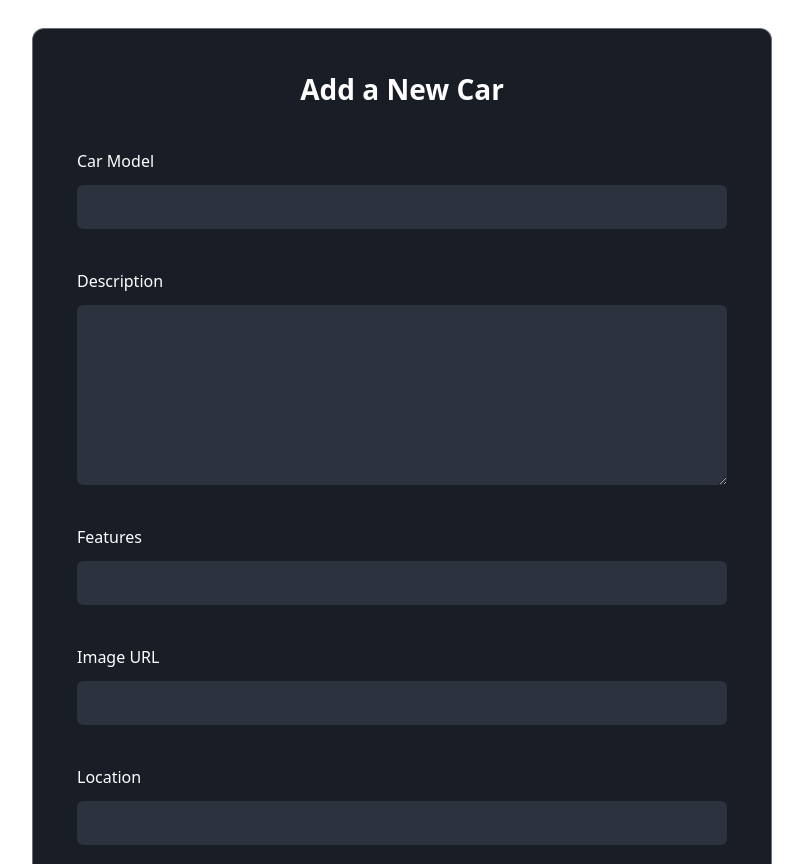
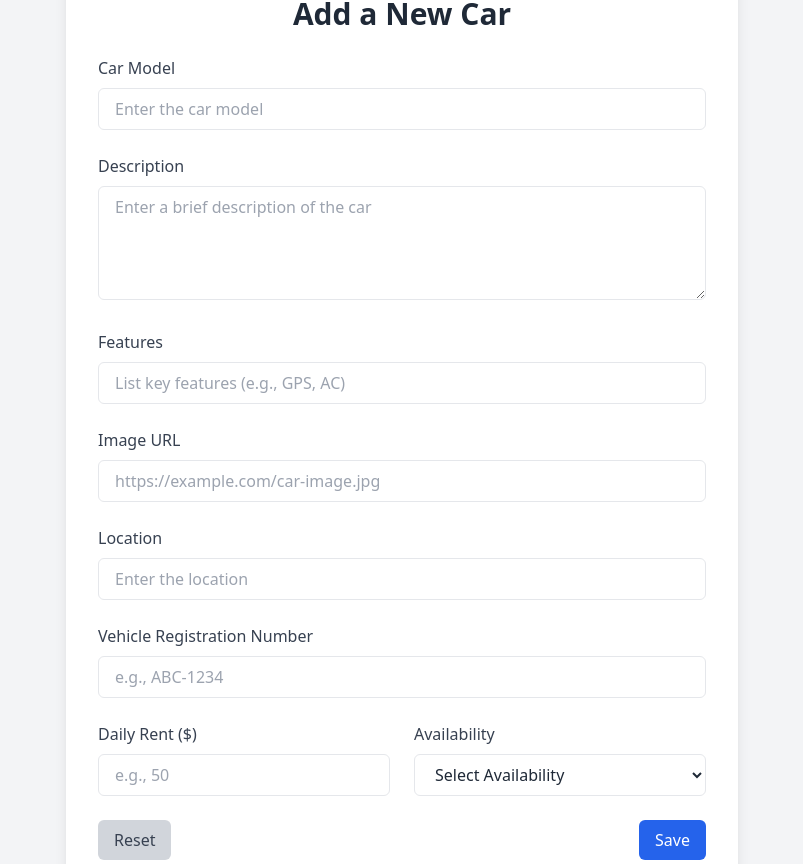
Before and after one commit to MendiOP/RenTaxi-Platform-Client, a React (Vite) app in the folder client/: page /addcar in a window 1280 px wide. Shown: the part 156-1020 px from the top of the page, without its empty margins (238-1041 px from the left). Built offline with nearby package versions, Linux system fonts and the light colour scheme; no server answers; sample sign-in values are in the browser's storage.

Commit message:
added loading spinner

```diff
--- a/client/package.json
+++ b/client/package.json
@@ -13,6 +13,7 @@
     "chart.js": "^4.4.7",
     "date-fns": "^4.1.0",
     "firebase": "^11.1.0",
+    "framer-motion": "^11.15.0",
     "jsonwebtoken": "^9.0.2",
     "react": "^18.3.1",
     "react-chartjs-2": "^5.2.0",
--- a/client/src/Components/AddCars/Addcars.jsx
+++ b/client/src/Components/AddCars/Addcars.jsx
@@ -13,7 +13,7 @@ const Addcars = () => {
 
   const initialDetails = {
     model: "",
-    rent: 0,
+    rent: "",
     registrationNumber: "",
     availability: "",
     features: "",
@@ -21,12 +21,13 @@ const Addcars = () => {
     bookingCount: 0,
     image: "",
     location: "",
-    userName: user.displayName,
-    userEmail: user.email,
+    userName: user?.displayName || "",
+    userEmail: user?.email || "",
     bookingDate: formattedDate,
   };
 
   const [details, setDetails] = useState(initialDetails);
+  const [isSubmitting, setIsSubmitting] = useState(false); // New loading state
 
   const handleChange = (event) => {
     const { name, value } = event.target;
@@ -34,28 +35,31 @@ const Addcars = () => {
     setDetails((prev) => ({ ...prev, [name]: value }));
   };
 
-  const handleSubmit = (event) => {
+  const handleSubmit = async (event) => {
     event.preventDefault();
+    setIsSubmitting(true); // Start loading
 
-    fetch("http://localhost:5000/addCar", {
+    try {
+      const res = await fetch("http://localhost:5000/addCar", {
         method: "POST",
         headers: { "Content-Type": "application/json" },
         body: JSON.stringify(details),
-    })
-      .then((res) => res.json())
-      .then((data) => {
-        console.log(data);
-        if (data.insertedId) {
+      });
+
+      const data = await res.json();
+
+      if (res.ok && data.insertedId) {
         Swal.fire({
           title: "Success!",
-            text: "Your Car has been added.",
+          text: "Your car has been added.",
           icon: "success",
           confirmButtonText: "OK",
         });
-          setDetails(initialDetails);
+        setDetails(initialDetails); // Reset form
+      } else {
+        throw new Error(data.message || "Failed to add car.");
       }
-      })
-      .catch((error) => {
+    } catch (error) {
       console.error("Error adding car:", error);
       Swal.fire({
         title: "Error!",
@@ -63,132 +67,172 @@ const Addcars = () => {
         icon: "error",
         confirmButtonText: "OK",
       });
-      });
+    } finally {
+      setIsSubmitting(false); // End loading
+    }
   };
 
   return (
-    <>
+    <div className="flex justify-center items-center min-h-screen bg-gray-100 p-4">
       <form
         onSubmit={handleSubmit}
-        className="mx-auto my-10 w-full max-w-[740px] rounded-xl border border-[#FEFBFB]/[36%] bg-[#191D26] p-9 max-md:px-4 lg:my-20 lg:p-11"
+        className="w-full max-w-2xl bg-white rounded-xl shadow-lg p-8 space-y-6"
       >
-        <h2 className="mb-9 text-center text-2xl font-bold text-white lg:mb-11 lg:text-[28px]">
+        <h2 className="text-3xl font-bold text-center text-gray-800">
           Add a New Car
         </h2>
 
-        {/* <!-- inputs --> */}
-        <div className="space-y-9 text-white lg:space-y-10">
         {/* Car Model */}
-          <div className="space-y-2 lg:space-y-3">
-            <label htmlFor="model">Car Model</label>
+        <div className="space-y-2">
+          <label htmlFor="model" className="block text-gray-700 font-medium">
+            Car Model
+          </label>
           <input
-              className="block w-full rounded-md bg-[#2D323F] px-3 py-2.5"
+            className="w-full px-4 py-2 border rounded-md focus:outline-none focus:ring-2 focus:ring-blue-500"
             type="text"
             name="model"
             id="model"
             value={details.model}
             onChange={handleChange}
             required
+            disabled={isSubmitting}
+            placeholder="Enter the car model"
           />
         </div>
 
         {/* Description */}
-          <div className="space-y-2 lg:space-y-3">
-            <label htmlFor="description">Description</label>
+        <div className="space-y-2">
+          <label
+            htmlFor="description"
+            className="block text-gray-700 font-medium"
+          >
+            Description
+          </label>
           <textarea
-              className="block min-h-[120px] w-full rounded-md bg-[#2D323F] px-3 py-2.5 lg:min-h-[180px]"
+            className="w-full px-4 py-2 border rounded-md focus:outline-none focus:ring-2 focus:ring-blue-500"
             name="description"
             id="description"
             value={details.description}
             onChange={handleChange}
             required
+            disabled={isSubmitting}
+            placeholder="Enter a brief description of the car"
+            rows="4"
           />
         </div>
 
         {/* Features */}
-          <div className="space-y-2 lg:space-y-3">
-            <label htmlFor="features">Features</label>
+        <div className="space-y-2">
+          <label htmlFor="features" className="block text-gray-700 font-medium">
+            Features
+          </label>
           <input
-              className="block w-full rounded-md bg-[#2D323F] px-3 py-2.5"
+            className="w-full px-4 py-2 border rounded-md focus:outline-none focus:ring-2 focus:ring-blue-500"
             type="text"
             name="features"
             id="features"
             value={details.features}
             onChange={handleChange}
             required
+            disabled={isSubmitting}
+            placeholder="List key features (e.g., GPS, AC)"
           />
         </div>
 
         {/* Image URL */}
-          <div className="space-y-2 lg:space-y-3">
-            <label htmlFor="image">Image URL</label>
+        <div className="space-y-2">
+          <label htmlFor="image" className="block text-gray-700 font-medium">
+            Image URL
+          </label>
           <input
-              className="block w-full rounded-md bg-[#2D323F] px-3 py-2.5"
-              type="text"
+            className="w-full px-4 py-2 border rounded-md focus:outline-none focus:ring-2 focus:ring-blue-500"
+            type="url"
             name="image"
             id="image"
             value={details.image}
             onChange={handleChange}
             required
+            disabled={isSubmitting}
+            placeholder="https://example.com/car-image.jpg"
           />
         </div>
 
         {/* Location */}
-          <div className="space-y-2 lg:space-y-3">
-            <label htmlFor="location">Location</label>
+        <div className="space-y-2">
+          <label htmlFor="location" className="block text-gray-700 font-medium">
+            Location
+          </label>
           <input
-              className="block w-full rounded-md bg-[#2D323F] px-3 py-2.5"
+            className="w-full px-4 py-2 border rounded-md focus:outline-none focus:ring-2 focus:ring-blue-500"
             type="text"
             name="location"
             id="location"
             value={details.location}
             onChange={handleChange}
             required
+            disabled={isSubmitting}
+            placeholder="Enter the location"
           />
         </div>
 
         {/* Vehicle Registration Number */}
-          <div className="space-y-2 lg:space-y-3">
-            <label htmlFor="registrationNumber">
+        <div className="space-y-2">
+          <label
+            htmlFor="registrationNumber"
+            className="block text-gray-700 font-medium"
+          >
             Vehicle Registration Number
           </label>
           <input
-              className="block w-full rounded-md bg-[#2D323F] px-3 py-2.5"
+            className="w-full px-4 py-2 border rounded-md focus:outline-none focus:ring-2 focus:ring-blue-500"
             type="text"
             name="registrationNumber"
             id="registrationNumber"
             value={details.registrationNumber}
             onChange={handleChange}
             required
+            disabled={isSubmitting}
+            placeholder="e.g., ABC-1234"
           />
         </div>
 
-          {/* Daily Rent and Availability in one row */}
-          <div className="grid-cols-2 gap-x-4 max-md:space-y-9 md:grid lg:gap-x-10 xl:gap-x-20">
+        {/* Daily Rent and Availability */}
+        <div className="grid grid-cols-1 md:grid-cols-2 gap-6">
           {/* Daily Rent */}
-            <div className="space-y-2 lg:space-y-3">
-              <label htmlFor="rent">Daily Rent</label>
+          <div className="space-y-2">
+            <label htmlFor="rent" className="block text-gray-700 font-medium">
+              Daily Rent ($)
+            </label>
             <input
-                className="block w-full rounded-md bg-[#2D323F] px-3 py-2.5"
+              className="w-full px-4 py-2 border rounded-md focus:outline-none focus:ring-2 focus:ring-blue-500"
               type="number"
               name="rent"
               id="rent"
               value={details.rent}
               onChange={handleChange}
               required
+              disabled={isSubmitting}
+              min="0"
+              placeholder="e.g., 50"
             />
           </div>
 
           {/* Availability */}
-            <div className="space-y-2 lg:space-y-3">
-              <label htmlFor="availability">Availability</label>
+          <div className="space-y-2">
+            <label
+              htmlFor="availability"
+              className="block text-gray-700 font-medium"
+            >
+              Availability
+            </label>
             <select
-                className="block w-full cursor-pointer rounded-md bg-[#2D323F] px-3 py-2.5"
+              className="w-full px-4 py-2 border rounded-md bg-white focus:outline-none focus:ring-2 focus:ring-blue-500"
               name="availability"
               id="availability"
               value={details.availability}
               onChange={handleChange}
               required
+              disabled={isSubmitting}
             >
               <option value="">Select Availability</option>
               <option value="available">Available</option>
@@ -196,26 +240,54 @@ const Addcars = () => {
             </select>
           </div>
         </div>
-        </div>
-        {/* <!-- inputs ends --> */}
 
-        {/* Action buttons */}
-        <div className="mt-16 flex justify-between lg:mt-20">
+        {/* Action Buttons */}
+        <div className="flex justify-between items-center">
           <button
-            type="button"
-            className="rounded bg-red-600 px-4 py-2 text-white transition-all hover:opacity-80"
+            type="reset"
+            className="px-4 py-2 bg-gray-300 text-gray-700 rounded-md hover:bg-gray-400 transition-colors disabled:opacity-50"
+            disabled={isSubmitting}
           >
-            Close
+            Reset
           </button>
           <button
             type="submit"
-            className="rounded bg-blue-600 px-4 py-2 text-white transition-all hover:opacity-80"
+            className={`px-4 py-2 bg-blue-600 text-white rounded-md hover:bg-blue-700 transition-colors flex items-center justify-center ${
+              isSubmitting ? "cursor-not-allowed" : ""
+            }`}
+            disabled={isSubmitting}
           >
-            Save
+            {isSubmitting ? (
+              <>
+                <svg
+                  className="animate-spin h-5 w-5 mr-2 text-white"
+                  xmlns="http://www.w3.org/2000/svg"
+                  fill="none"
+                  viewBox="0 0 24 24"
+                >
+                  <circle
+                    className="opacity-25"
+                    cx="12"
+                    cy="12"
+                    r="10"
+                    stroke="currentColor"
+                    strokeWidth="4"
+                  ></circle>
+                  <path
+                    className="opacity-75"
+                    fill="currentColor"
+                    d="M4 12a8 8 0 018-8v8H4z"
+                  ></path>
+                </svg>
+                Saving...
+              </>
+            ) : (
+              "Save"
+            )}
           </button>
         </div>
       </form>
-    </>
+    </div>
   );
 };
 
--- /dev/null
+++ b/client/src/Components/Home/HeroSection.jsx
@@ -0,0 +1,103 @@
+// src/components/HeroSection/HeroSection.jsx
+
+import { motion } from "framer-motion";
+import React from "react";
+import { FaCarSide } from "react-icons/fa";
+
+const HeroSection = () => {
+  // Animation variants for the container
+  const containerVariants = {
+    hidden: { opacity: 0 },
+    visible: {
+      opacity: 1,
+      transition: {
+        staggerChildren: 0.3,
+      },
+    },
+  };
+
+  // Animation variants for each child
+  const childVariants = {
+    hidden: { opacity: 0, y: 50 },
+    visible: { opacity: 1, y: 0 },
+  };
+
+  return (
+    <section className="relative h-screen flex items-center justify-center">
+      {/* Background Image */}
+      <div
+        className="absolute inset-0 bg-cover bg-center"
+        style={{
+          backgroundImage:
+            "url('https://images.unsplash.com/photo-1517336714731-489689fd1ca8?ixlib=rb-4.0.3&auto=format&fit=crop&w=1950&q=80')",
+        }}
+      ></div>
+
+      {/* Overlay */}
+      <div className="absolute inset-0 bg-black opacity-50"></div>
+
+      {/* Content */}
+      <motion.div
+        className="relative z-10 text-center text-white px-4"
+        variants={containerVariants}
+        initial="hidden"
+        animate="visible"
+      >
+        {/* Icon */}
+        <motion.div
+          className="flex justify-center mb-4"
+          variants={childVariants}
+          initial="hidden"
+          animate="visible"
+          transition={{ duration: 1 }}
+        >
+          <FaCarSide className="text-6xl animate-bounce" />
+        </motion.div>
+
+        {/* Main Heading */}
+        <motion.h1
+          className="text-4xl sm:text-6xl font-bold mb-4"
+          variants={childVariants}
+        >
+          Drive Your Dreams
+        </motion.h1>
+
+        {/* Subheading */}
+        <motion.p
+          className="text-lg sm:text-2xl mb-8 max-w-2xl mx-auto"
+          variants={childVariants}
+        >
+          Experience the freedom of the open road with our premium car rental
+          services.
+        </motion.p>
+
+        {/* CTA Buttons */}
+        <motion.div
+          className="flex flex-col sm:flex-row justify-center gap-4"
+          variants={childVariants}
+        >
+          <motion.button
+            className="bg-blue-600 hover:bg-blue-700 text-white font-semibold py-3 px-6 rounded-md shadow-lg transition duration-300"
+            whileHover={{ scale: 1.05, backgroundColor: "#2563eb" }}
+            whileTap={{ scale: 0.95 }}
+          >
+            Book Now
+          </motion.button>
+          <motion.button
+            className="bg-transparent border border-white hover:bg-white hover:text-black text-white font-semibold py-3 px-6 rounded-md shadow-lg transition duration-300"
+            whileHover={{
+              scale: 1.05,
+              backgroundColor: "#ffffff",
+              color: "#000000",
+            }}
+            whileTap={{ scale: 0.95 }}
+          >
+            Learn More
+          </motion.button>
+        </motion.div>
+      </motion.div>
+    </section>
+  );
+};
+
+export default HeroSection;
--- a/client/src/Components/Home/Home.jsx
+++ b/client/src/Components/Home/Home.jsx
@@ -3,6 +3,7 @@ import { Outlet, useLocation } from "react-router-dom";
 import Footer from "../Footer/Footer";
 import Header from "../Header/Header";
 import Banner from "./Banner";
+import HeroSection from "./HeroSection";
 import RecentListings from "./RecentListings";
 import SpecialOffers from "./SpecialOffers";
 import WhyChooseUs from "./WhyChooseUs";
@@ -25,6 +26,7 @@ const Home = () => {
             <WhyChooseUs></WhyChooseUs>
             <RecentListings></RecentListings>
             <SpecialOffers></SpecialOffers>
+            <HeroSection></HeroSection>
           </>
         )}
 
```
Also changed, not shown: client/src/Components/AvailableCars/Availablecars.jsx (+48 -6 lines), 1 other file (tests, documents, lock files or other folders). Lines whose indentation alone changed are shown as unchanged.
